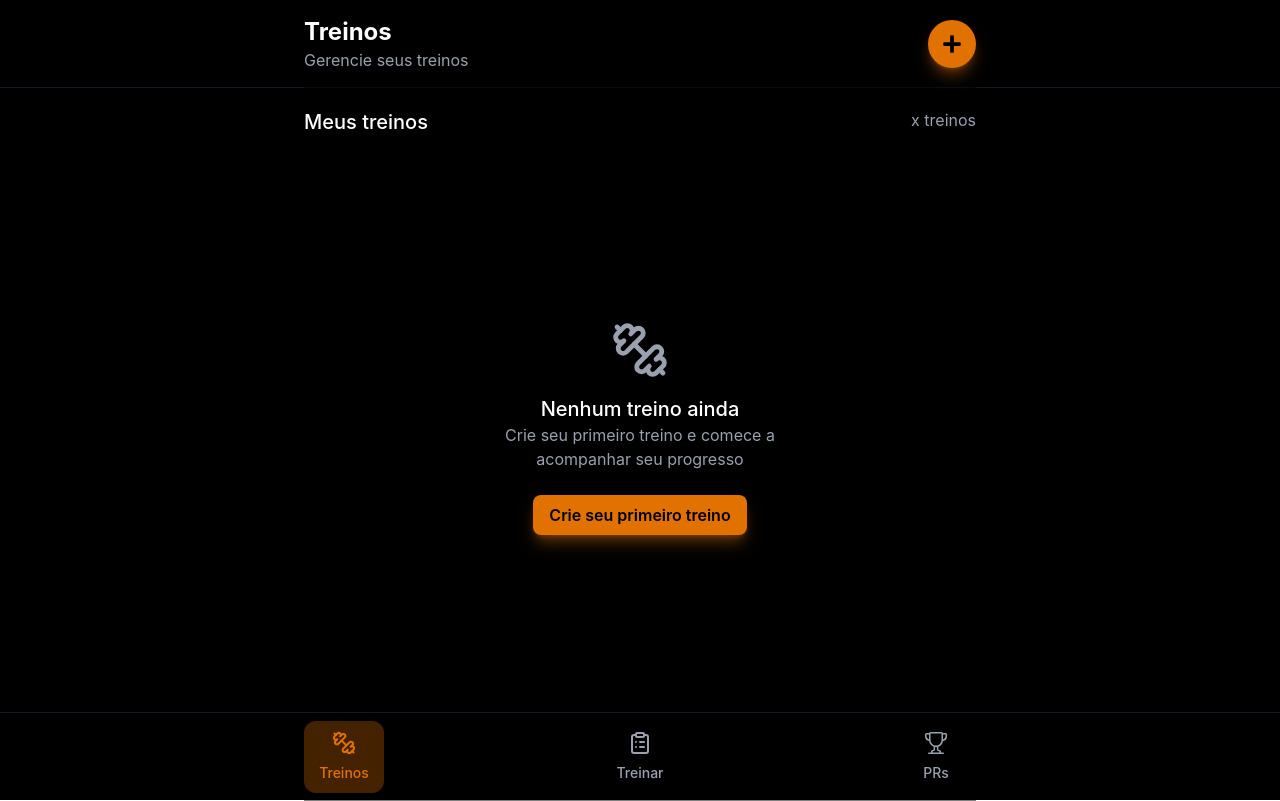
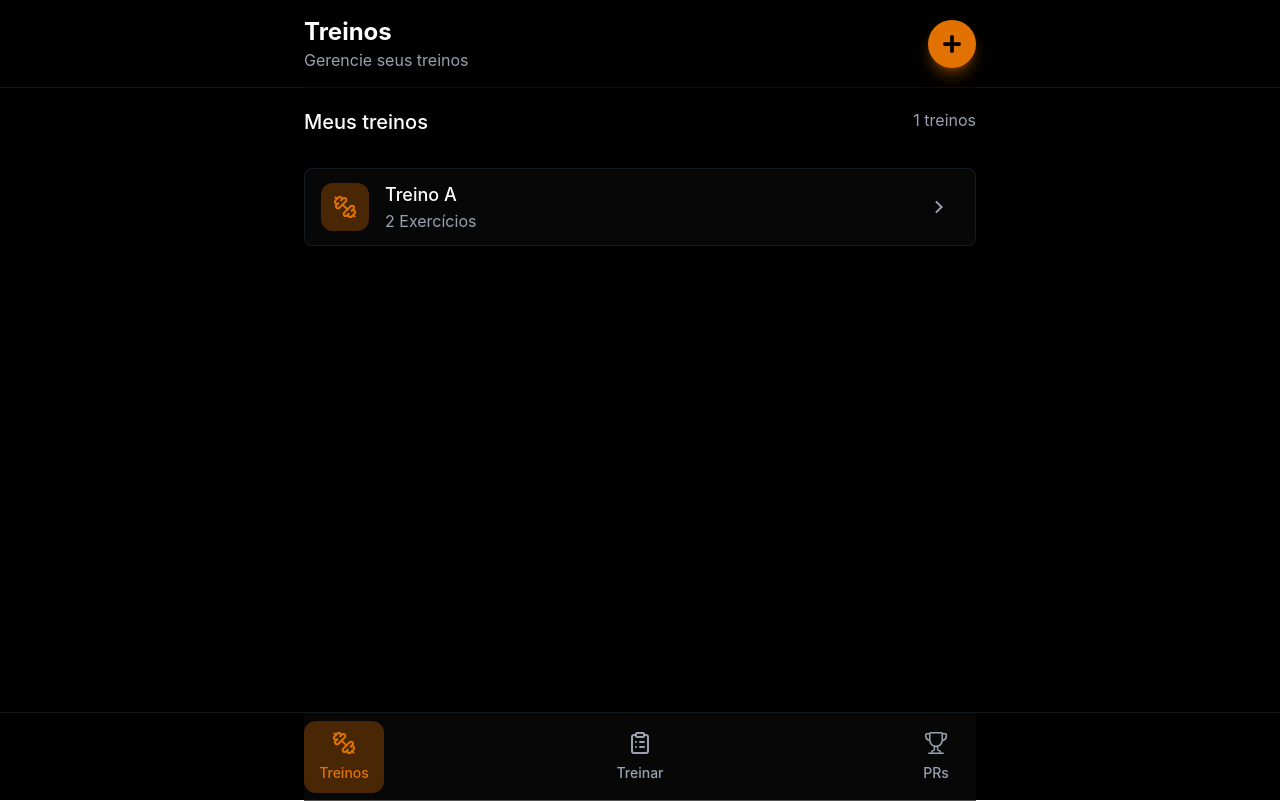
Before and after one commit to MariaJuliaAS/my_workouts_frontend, a React (Vite) app: page / in a window 1280 px wide. Built offline with nearby package versions, Linux system fonts and the light colour scheme.

Commit message:
Tela estática de treinos

```diff
--- a/src/components/nav/index.tsx
+++ b/src/components/nav/index.tsx
@@ -10,7 +10,7 @@ function itemClass(isActive: boolean) {
 export function Nav() {
     return (
         <div className="w-full h-22 border-t border-gray-800/60">
-            <nav className="w-full h-22 bg-black/50 text-white max-w-2xl mx-auto flex items-center justify-between sm:px-0 px-10" >
+            <nav className="w-full h-22 bg-neutral-950/70 text-white max-w-2xl mx-auto flex items-center justify-between sm:px-0 px-10" >
                 <NavLink to="/" className={({ isActive }) => itemClass(isActive)}>
                     <LuDumbbell size={24} className="" />
                     <p className="text-sm font-medium">Treinos</p>
--- a/src/pages/home/index.tsx
+++ b/src/pages/home/index.tsx
@@ -1,16 +1,24 @@
-import { LuDumbbell } from "react-icons/lu";
+import { LuDumbbell, LuPencil, LuTrash } from "react-icons/lu";
+import { RiArrowRightSLine } from "react-icons/ri";
 
 
 export function Home() {
+    const treino = [
+        {
+            nome: "Treino A",
+            tam: 2
+        }]
+
     return (
         <div className="h-full w-full sm:px-0 px-10 py-5">
-            <header className="text-white flex flex-row justify-between">
+            <header className="text-white flex flex-row justify-between mb-8">
                 <p className="font-medium text-lg sm:text-xl">Meus treinos</p>
-                <span className="text-gray-400">x treinos</span>
+                <span className="text-gray-400">{treino.length} treinos</span>
             </header>
 
-            <main className="w-full text-white flex items-center justify-center h-full">
-                <div className="flex items-center flex-col">
+            <main className="w-full text-white flex justify-center h-full">
+                {treino.length === 0 ? (
+                    <div className="flex items-center justify-center flex-col">
                         <LuDumbbell size={58} className="text-gray-400 mb-4" />
                         <p className="font-medium text-lg sm:text-xl">Nenhum treino ainda</p>
                         <p className="text-gray-400 max-w-68 text-center">Crie seu primeiro treino e comece a acompanhar seu progresso</p>
@@ -18,6 +26,36 @@ export function Home() {
                             Crie seu primeiro treino
                         </button>
                     </div>
+                ) : (
+                    <div className="flex items-center flex-col w-full overflow-y-auto gap-4">
+                        {treino.map((t) => (
+                            <div className="w-full bg-neutral-950/70 border hover:border-amber-600/40 border-gray-800/60 cursor-pointer rounded-lg flex items-center justify-between px-4 py-3 group">
+                                <div className="flex items-center justify-center gap-4">
+                                    <div className="text-amber-600 bg-amber-600/30 flex items-center justify-center h-12 w-12 rounded-xl">
+                                        <LuDumbbell size={24} />
+                                    </div>
+                                    <div>
+                                        <p className="font-medium text-lg">{t.nome}</p>
+                                        <span className="text-gray-400">{t.tam} Exercícios</span>
+                                    </div>
+                                </div>
+                                <div className="flex items-center">
+                                    <button className="text-gray-400 transition-all duration-150 group-hover:hidden p-2">
+                                        <RiArrowRightSLine size={24} />
+                                    </button>
+                                    <div className="hidden items-center gap-2 group-hover:flex">
+                                        <button className="cursor-pointer transition-all duration-200 hover:scale-105 p-2">
+                                            <LuPencil size={20} className="text-gray-400" />
+                                        </button>
+                                        <button className="cursor-pointer transition-all duration-200 hover:scale-105 p-2">
+                                            <LuTrash size={20} className="text-gray-400" />
+                                        </button>
+                                    </div>
+                                </div>
+                            </div>
+                        ))}
+                    </div>
+                )}
             </main>
         </div>
     )
```
Also changed, not shown: src/pages/new_workout/index.tsx (added). Lines whose indentation alone changed are shown as unchanged.
